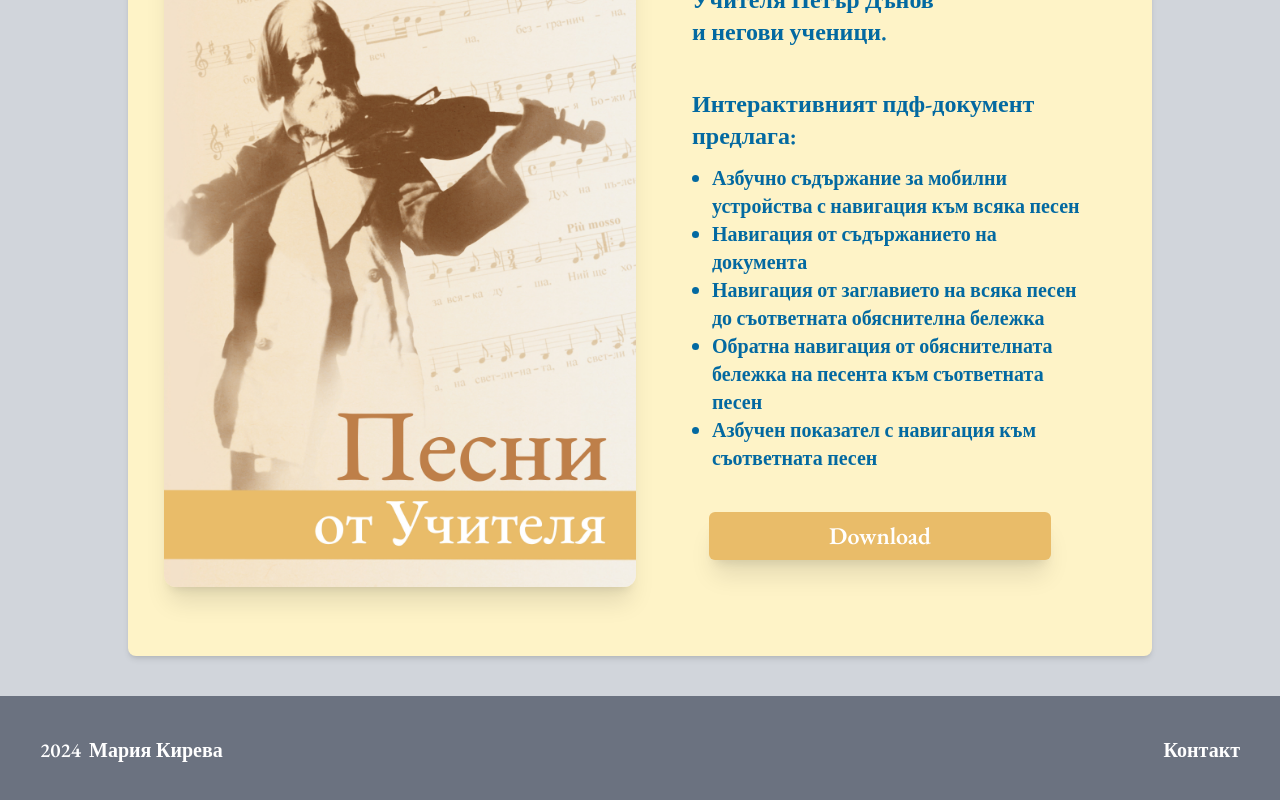
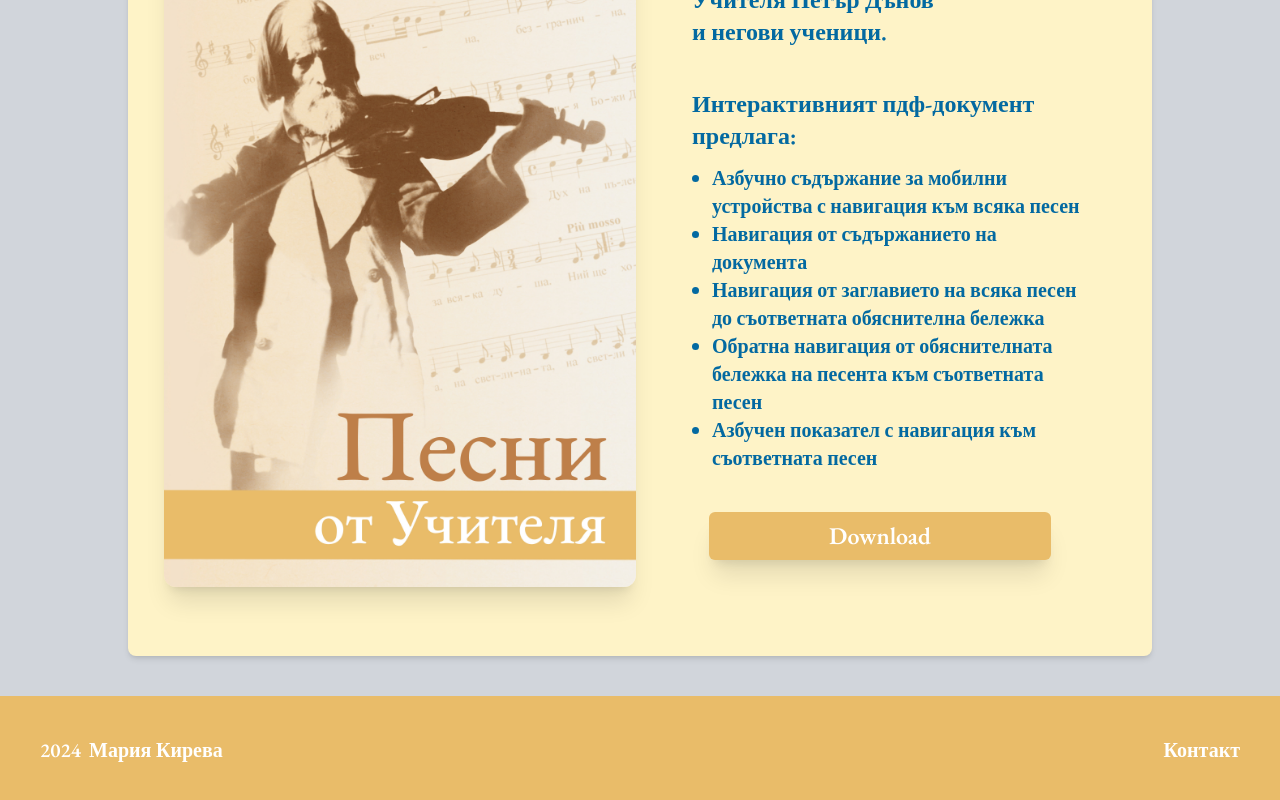
Before and after one commit to mkireva/beinsasongbook, a React (Vite) app: page / in a window 1280 px wide. Shown: the part 476-1276 px from the top of the page. Built offline with nearby package versions, Linux system fonts and the light colour scheme.

Commit message:
fix: footer wip

```diff
--- a/src/components/Footer.tsx
+++ b/src/components/Footer.tsx
@@ -1,6 +1,6 @@
 export default function Footer() {
   return (
-    <footer className="w-full bg-gray-500">
+    <footer className="w-full bg-buttoncolor">
       <div className="w-full p-10 mx-auto max-w-screen-xl md:flex md:items-center md:justify-between sm:flex sm:items-center sm:justify-between">
         <span className=" text-white text-xl font-semibold">
           <a
--- a/tailwind.config.js
+++ b/tailwind.config.js
@@ -6,6 +6,7 @@ export default {
     extend: {
       colors: {
         buttoncolor: "#e9bc69",
+        footercolor: '#bd7e48'
       },
       fontFamily: {
         body: [ "EB Garamond", "serif" ]
```
Also changed, not shown: src/App.tsx (+8 -3 lines).
